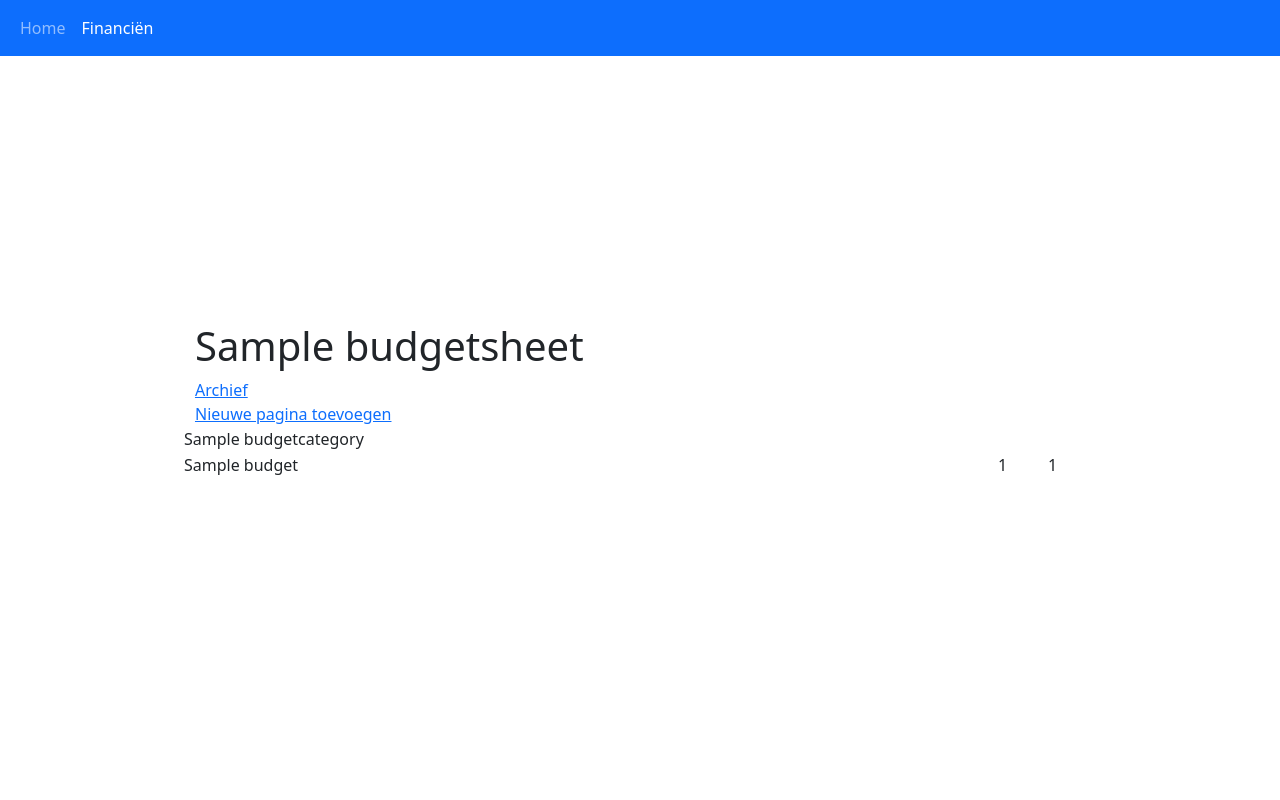
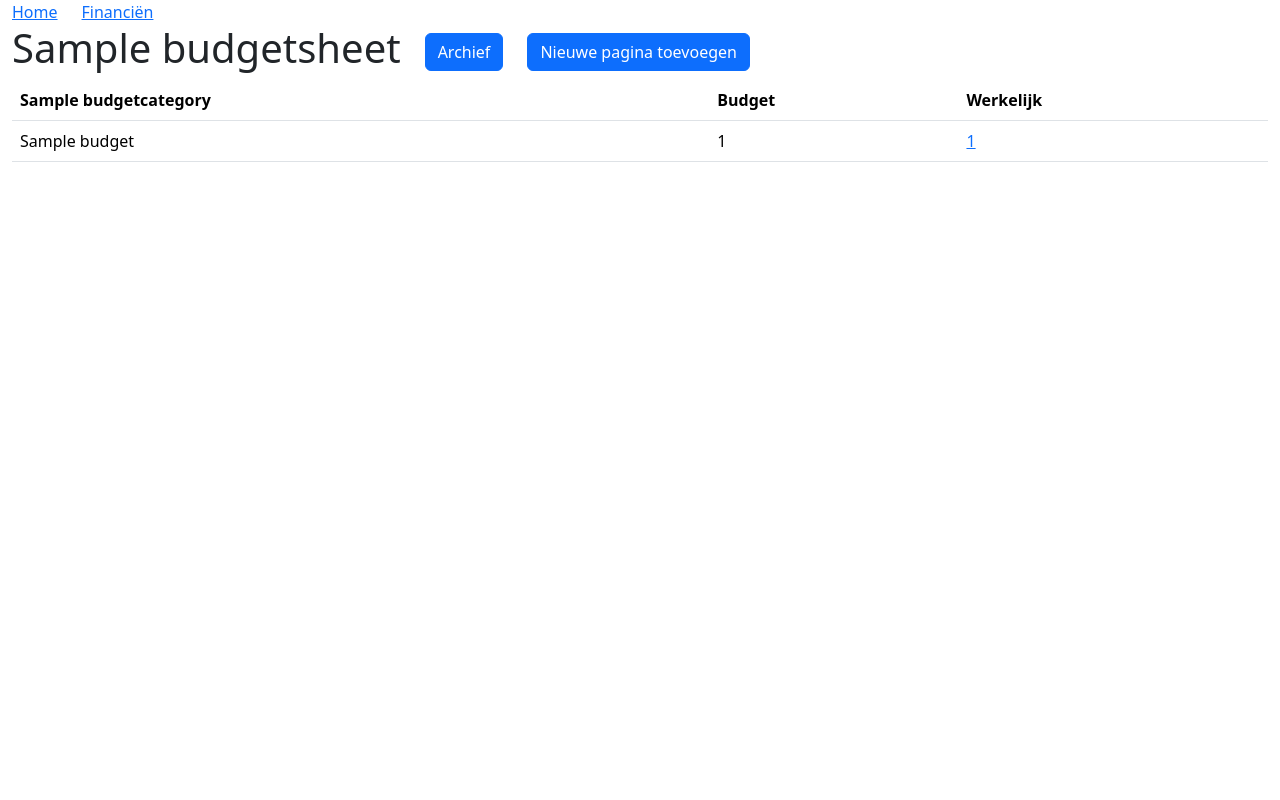
Before and after one commit to yoramclapper/planeet_krankyoram, a Django app: page /financien/ in a window 1280 px wide. Run offline with Django 5.2, Linux system fonts and the light colour scheme; tables that the repository leaves empty hold one stand-in row (values such as "Sample post"); some libraries are stand-ins or nearby versions.

Commit message:
Restructured HTML using bootstrap's grid-system

```diff
--- a/planeet_krankyoram/core/templates/core/base.html
+++ b/planeet_krankyoram/core/templates/core/base.html
@@ -8,25 +8,21 @@
     {% bootstrap_javascript %}
 </head>
 <body>
+    <div class="container-fluid">
 
+        <!-- Navbar -->
+        <div class="row justify-content-start">
+            <div class="col-auto">
+                <a href='/index/'>Home</a>
+            </div>
+            <div class="col-auto">
+                <a href='/financien/'>Financiën</a>
+            </div>
+        </div>
 
-
-<!-- Side navigation -->
-<nav class="navbar navbar-expand-sm fixed-top navbar-dark bg-primary">
-    <div class="container-fluid">
-        <ul class="navbar-nav">
-            <li class="nav-item">
-                <a class="nav-link {% if request.path == '/index/'%} active {% endif %}" href='/index/'>Home</a>
-            </li>
-            <li class="nav-item">
-                <a class="nav-link {% if request.path == '/financien/'%} active {% endif %}" href='/financien/'>Financiën</a>
-            </li>
-        </ul>
+    <!-- Page content -->
+    {% block main %}
+    {% endblock %}
     </div>
-</nav>
-
-<!-- Page content -->
-{% block main %}
-{% endblock %}
 </body>
 </html>
--- a/planeet_krankyoram/financien/templates/financien/budget.html
+++ b/planeet_krankyoram/financien/templates/financien/budget.html
@@ -1,31 +1,43 @@
 {% extends "base.html" %}
 
 {% block main %}
-<main class="container-fluid">
-    <div class="vh-100 d-flex justify-content-center align-items-center bg-body">
+<main>
+<div class="row align-items-center justify-content-start">
+    <div class="col-auto">
+        <h1>{{sheet.sheet_name}}</h1>
+    </div>
+    <div class="col-auto">
+        <a class="btn btn-primary" role="button" href="#">Archief</a>
+    </div>
+    <div class="col-auto">
+        <a class="btn btn-primary" role="button" href="{% url 'add_sheet' %}">Nieuwe pagina toevoegen</a>
+    </div>
+</div>
 <div class="row">
-            <h1>{{sheet.sheet_name}}</h1>
-            <a href="#">Archief</a>
-            <a href="{% url 'add_sheet' %}">Nieuwe pagina toevoegen</a>
-            <table>
     {% for c in categories %}
+    <div class="col">
+        <table class="table">
+            <thead>
                 <tr>
-                        <td>{{c.category_name}}</td>
-                        <td></td>
-                        <td></td>
+                    <th scope="col">{{c.category_name}}</th>
+                    <th scope="col">Budget</th>
+                    <th scope="col"> Werkelijk</th>
                 </tr>
+            </thead>
+            <tbody>
                 {% for a in actuals %}
                     {% if a.budget.category_id == c.id %}
                         <tr>
                             <td>{{a.budget.budget_name}}</td>
                             <td>{{a.budget.budget}}</td>
-                                <td>{{a.actual}}</td>
+                            <td><a href="#">{{a.actual}}</a></td>
                         </tr>
                     {% endif %}
                 {% endfor %}
-                {% endfor %}
+            </tbody>
         </table>
     </div>
+    {% endfor %}
 </div>
 </main>
 {% endblock %}
```
Lines whose indentation alone changed are shown as unchanged.
